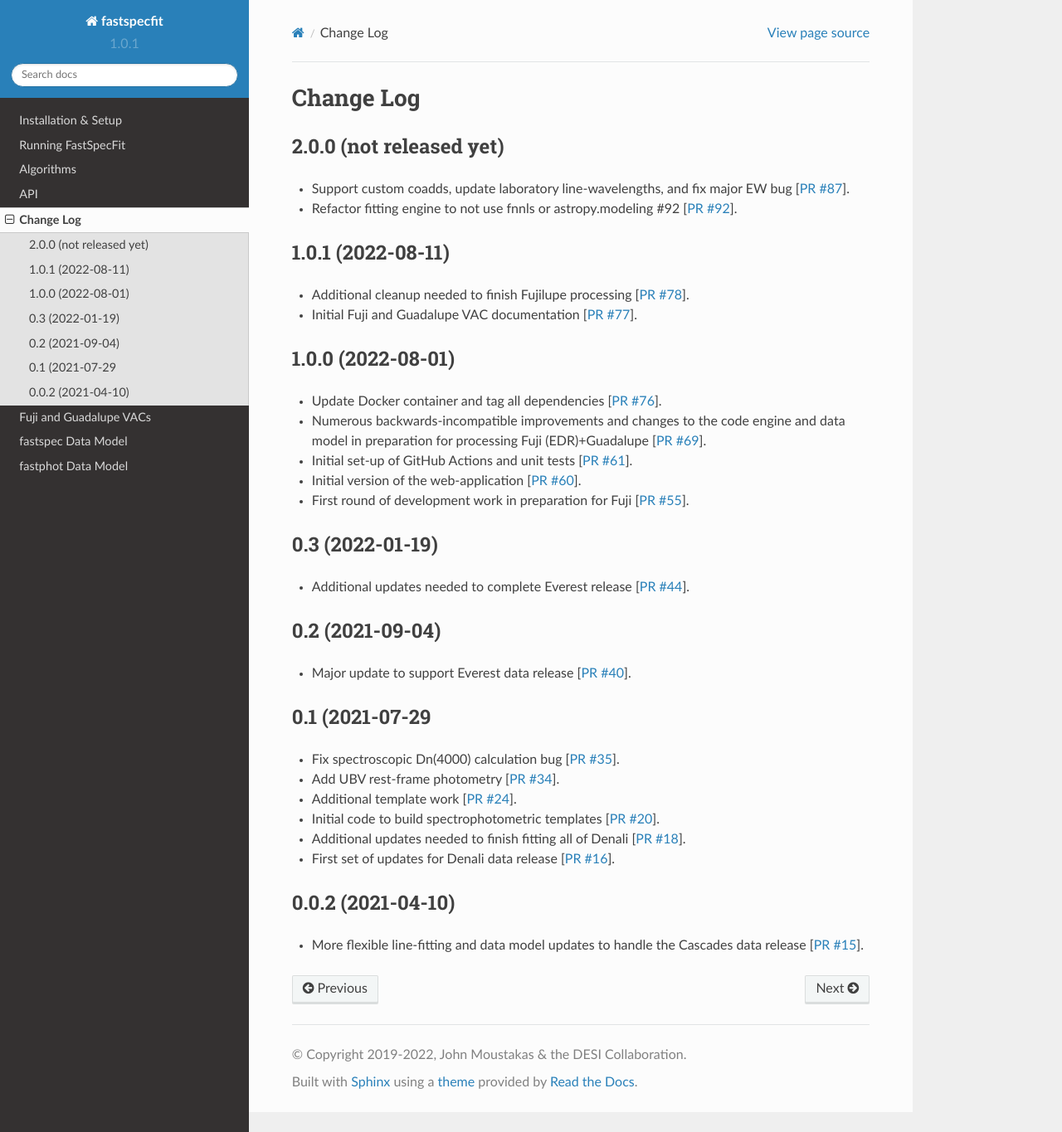
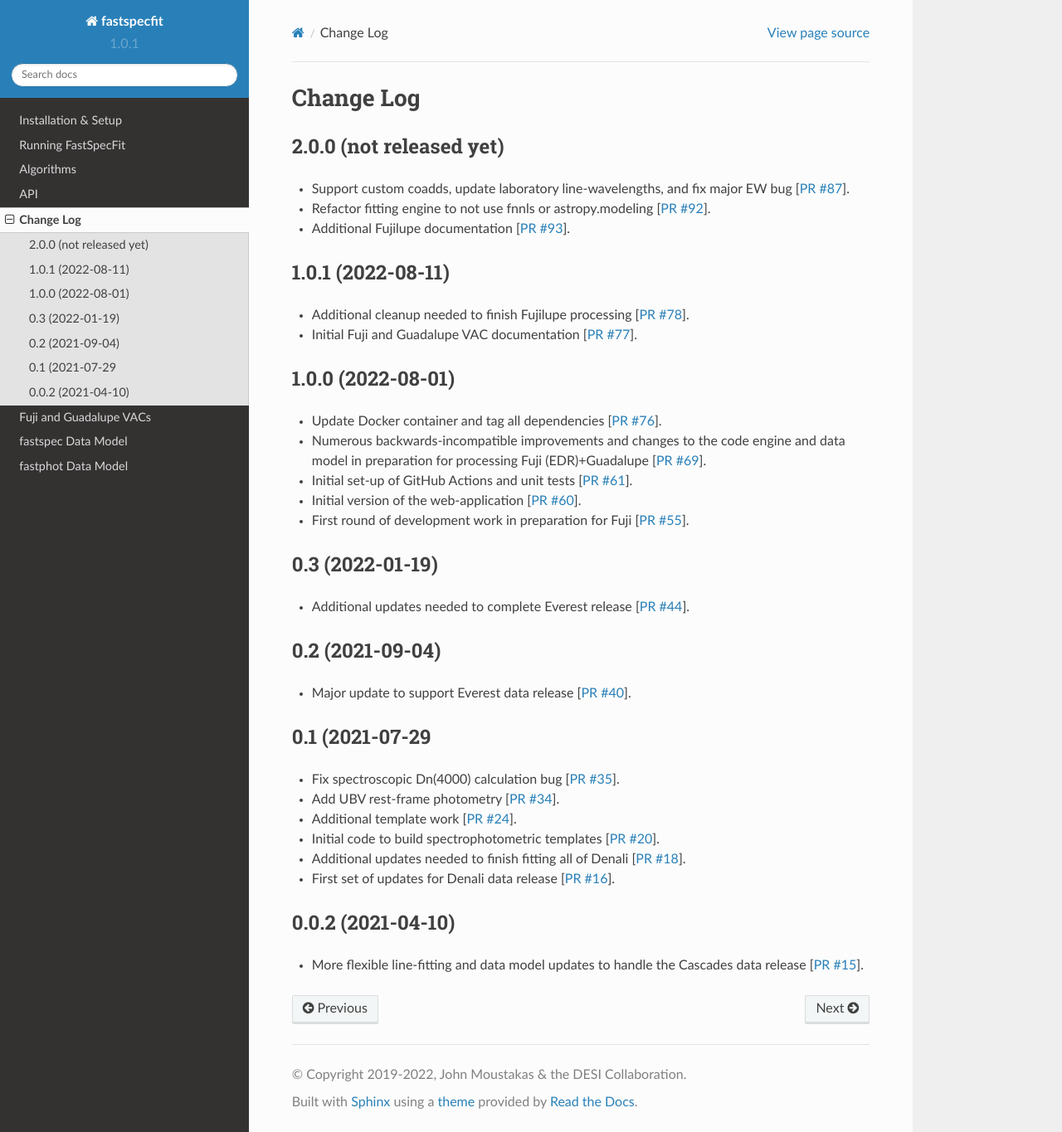
Before and after one commit to desihub/fastspecfit, a Sphinx documentation site: the page built from doc/changes.rst, in a window 1280 px wide and 1365 px high. Shown: the whole window at 83% size. Built offline with Sphinx 7.4.7 and the Read the Docs theme 2.0.0, drawn with Linux system fonts in a browser that asks for light colours.

Commit message:
update change log [ci skip]

```diff
--- a/doc/changes.rst
+++ b/doc/changes.rst
@@ -7,10 +7,12 @@ Change Log
 
 * Support custom coadds, update laboratory line-wavelengths, and fix major EW
   bug [`PR #87`_].
-* Refactor fitting engine to not use fnnls or astropy.modeling #92 [`PR #92`_].
+* Refactor fitting engine to not use fnnls or astropy.modeling [`PR #92`_].
+* Additional Fujilupe documentation [`PR #93`_].
 
 .. _`PR #87`: https://github.com/desihub/fastspecfit/pull/87
 .. _`PR #92`: https://github.com/desihub/fastspecfit/pull/92
+.. _`PR #93`: https://github.com/desihub/fastspecfit/pull/93
 
 1.0.1 (2022-08-11)
 ------------------
```
